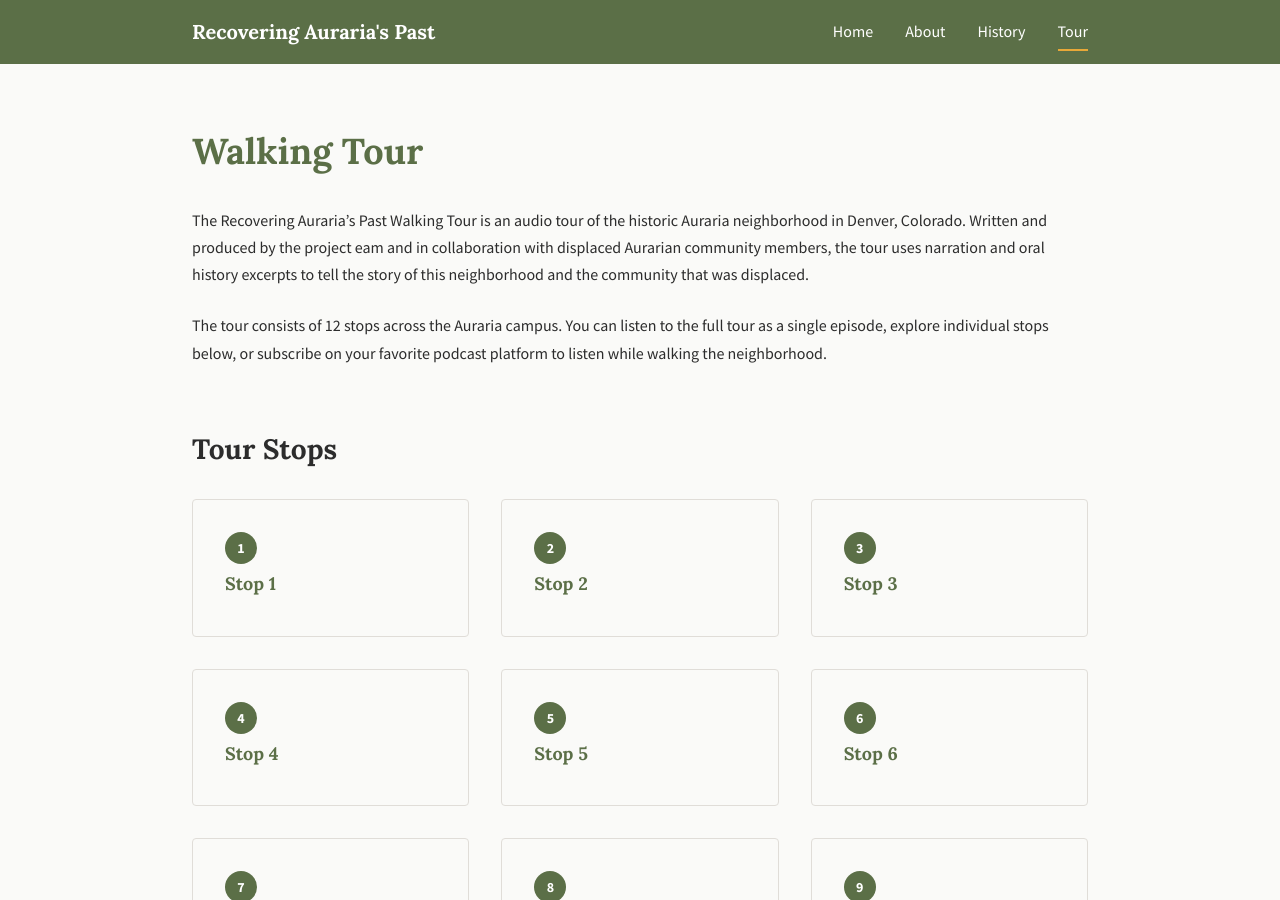
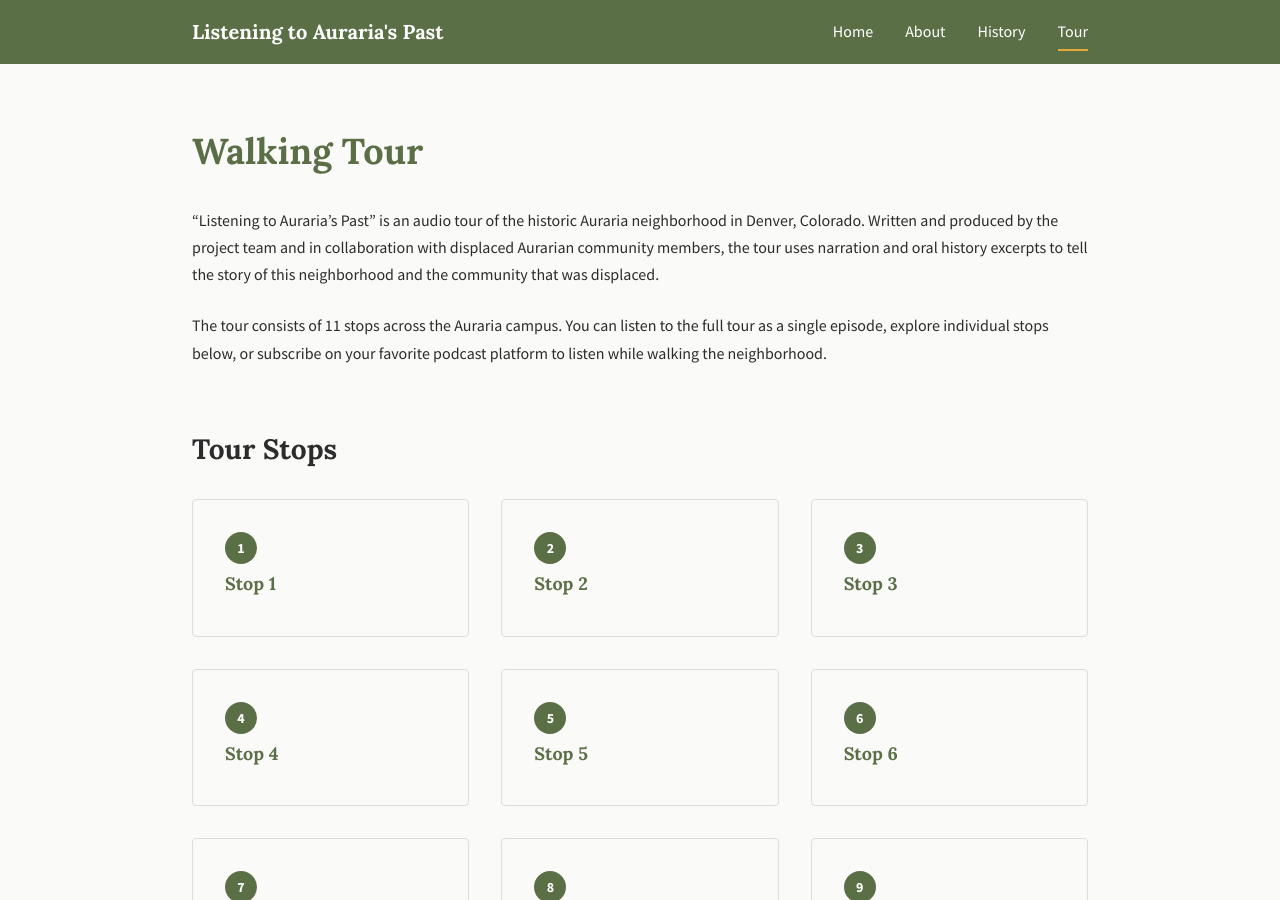
Before and after one commit to cblevins/auraria-history, a Jekyll site: the page built from tour/index.md, in a window 1280 px wide and 900 px high. Built offline with Jekyll 4.4.1, drawn with Linux system fonts in a browser that asks for light colours; some of the changed text lies outside the part shown.

Commit message:
title change

```diff
--- a/_config.yml
+++ b/_config.yml
@@ -1,5 +1,5 @@
-title: "Recovering Auraria's Past"
-description: "Histories of a displaced neighborhood."
+title: "Listening to Auraria's Past"
+description: "A Historical Tour of a Displaced Neighborhood"
 url: "https://cblevins.github.io"
 baseurl: "/auraria-history"
 
--- a/tour/index.md
+++ b/tour/index.md
@@ -6,6 +6,6 @@ audio_embed: ""
 map_embed: "https://www.google.com/maps/d/u/0/embed?mid=1ygI0m5sYyq_BiQxvTbVtZ8WKmEGM8SI&ehbc=2E312F"
 ---
 
-The Recovering Auraria's Past Walking Tour is an audio tour of the historic Auraria neighborhood in Denver, Colorado. Written and produced by the project eam and in collaboration with displaced Aurarian community members, the tour uses narration and oral history excerpts to tell the story of this neighborhood and the community that was displaced.
+"Listening to Auraria's Past" is an audio tour of the historic Auraria neighborhood in Denver, Colorado. Written and produced by the project team and in collaboration with displaced Aurarian community members, the tour uses narration and oral history excerpts to tell the story of this neighborhood and the community that was displaced.
 
-The tour consists of 12 stops across the Auraria campus. You can listen to the full tour as a single episode, explore individual stops below, or subscribe on your favorite podcast platform to listen while walking the neighborhood.
+The tour consists of 11 stops across the Auraria campus. You can listen to the full tour as a single episode, explore individual stops below, or subscribe on your favorite podcast platform to listen while walking the neighborhood.
```
Also changed, not shown: index.md (+1 -1 lines), pages/about.md (+2 -2 lines), tour/full-tour.md (+1 -1 lines).
